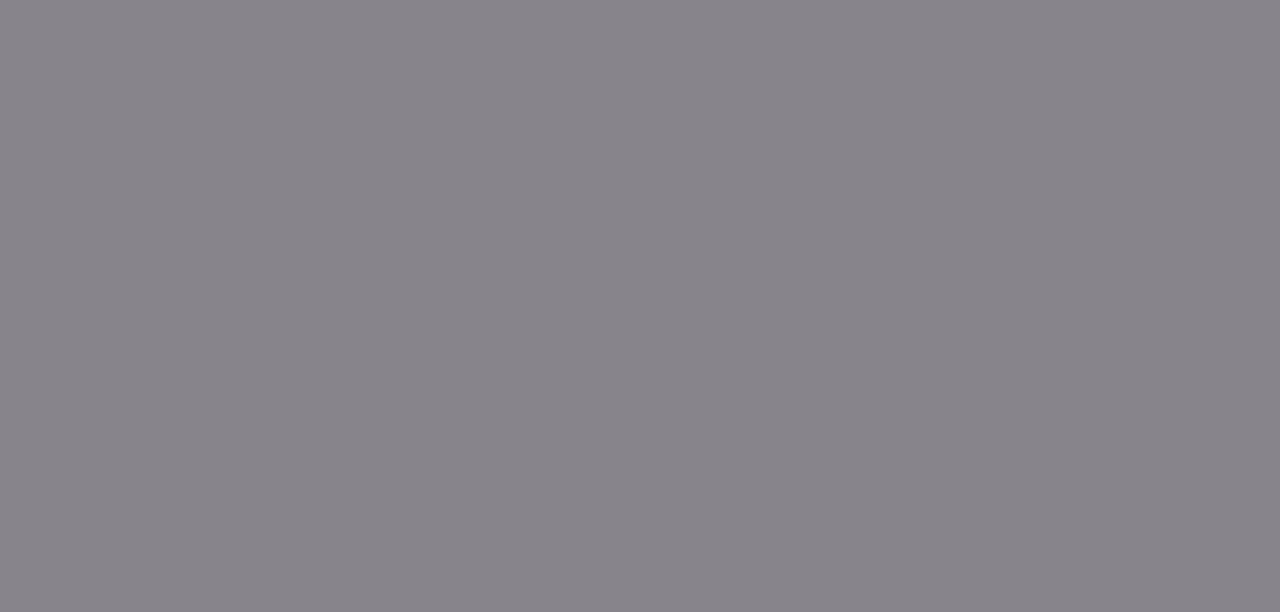
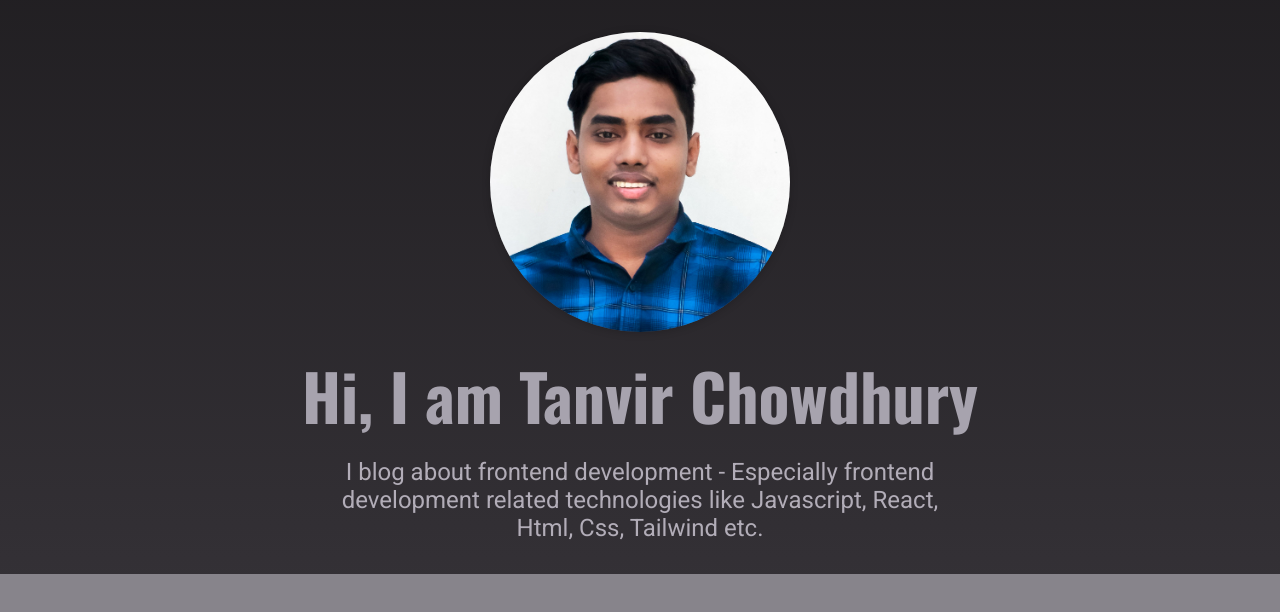
Before and after one commit to tanvirch0750/next-blog, a Next.js app: page / in a window 1280 px wide. Shown: the top 612 px of the page. Built offline with nearby package versions, Linux system fonts and the light colour scheme.

Commit message:
completed hero component

```diff
--- a/components/home-page/Hero.js
+++ b/components/home-page/Hero.js
@@ -1,5 +1,24 @@
+import Image from 'next/image';
+import classes from './Hero.module.css';
+
 const Hero = () => {
-  return <div></div>;
+  return (
+    <section className={classes.hero}>
+      <div className={classes.image}>
+        <Image
+          src="/images/site/tanvir.jpg"
+          width="300"
+          height="300"
+          alt="A image of Tanvir"
+        />
+      </div>
+      <h1>Hi, I am Tanvir Chowdhury</h1>
+      <p>
+        I blog about frontend development - Especially frontend development
+        related technologies like Javascript, React, Html, Css, Tailwind etc.
+      </p>
+    </section>
+  );
 };
 
 export default Hero;
```
Also changed, not shown: public/images/site/tanvir.jpg (added).
